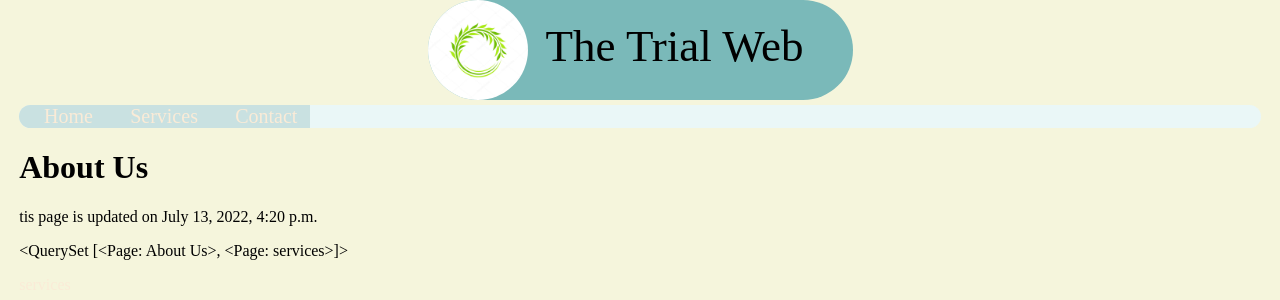
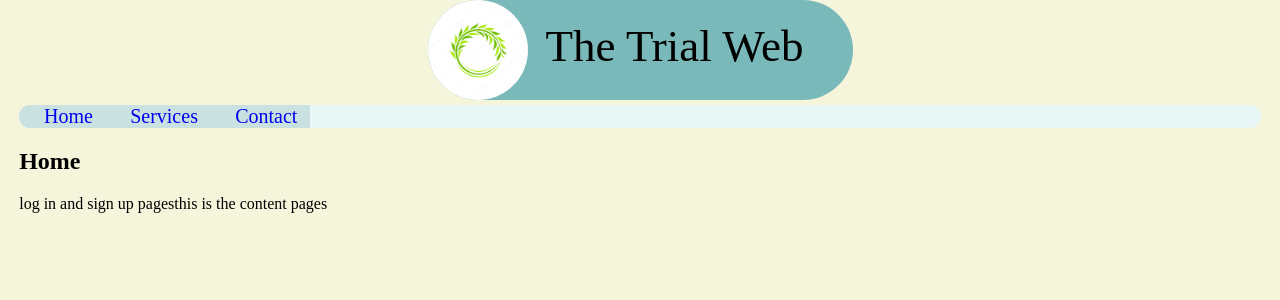
Before and after one commit to Baibhab-7279/djan_f2, a Django app: page / in a window 1280 px wide. Shown: the top 300 px of the page. Run offline with Django 4.2, Linux system fonts and the light colour scheme; data comes from the database, SQL or seed files in the repository.

Commit message:
2nd_commi

```diff
--- a/myapp/myapp/static/css/main.css
+++ b/myapp/myapp/static/css/main.css
@@ -8,7 +8,6 @@ body{
 
 a:link{
     text-decoration: none;
-    color: antiquewhite;
 }
 
 #name{
@@ -45,7 +44,6 @@ a:link{
     font-size: 20px;
     background-color: rgb(201, 225, 225);
     text-transform: capitalize;
-    text-decoration: none;
 }
 
 #nav_bar_item_1{
@@ -54,4 +52,9 @@ a:link{
 
 .nav_bar_item:hover{
     background-color: rgb(141, 181, 168);
+    color: brown;
 }
+
+#home_content_1{
+    display: flex;
+}
--- a/myapp/myapp/templates/base.html
+++ b/myapp/myapp/templates/base.html
@@ -23,6 +23,6 @@
     {% block content %}
         <p>thos is the content of the base <br>which is basically default</p>
     {% endblock content%}
-    <p><a href="/contact">Contact</a></p>
+
 </body>
 </html>
--- /dev/null
+++ b/myapp/pages/static/first.css
@@ -0,0 +1,4 @@
+
+#home_content_1{
+    display: flex;
+}
--- a/myapp/pages/templates/pages/page.html
+++ b/myapp/pages/templates/pages/page.html
@@ -1,4 +1,7 @@
 {% extends "base.html" %}
+
+{% load static %}
+
 
 <!DOCTYPE html>
 <html lang="en">
@@ -6,15 +9,17 @@
     <meta charset="UTF-8">
     <meta http-equiv="X-UA-Compatible" content="IE=edge">
     <meta name="viewport" content="width=device-width, initial-scale=1.0">
+    <link rel="stylesheet" href="{% static 'first.css' %}" type="text/css">
     <title>Document</title>
 </head>
 <body>
     <p>hello</p>
     {% block content %}
-        <h1>{{ obj.title}}</h1>
-        <p>tis page is updated on {{ obj.update_date }}</p>
-        <p>{{ page_list }}</p>
-        <a href="/services">services</a>
+        <h2>Home</h2>
+        <div class="home_content" id="home_content_1">
+            <div class="home_log_sign_up" id="home_sign_up_1">log in and sign up pages</div>
+            <div class="home_content" id="home_content">this is the content pages</div>
+        </div>
     {% endblock content %}
 </body>
 </html>
--- a/myapp/pages/templates/pages/page_1.html
+++ b/myapp/pages/templates/pages/page_1.html
@@ -9,8 +9,7 @@
 </head>
 <body>
     {% block content %}
-        <h1>{{ obj.title}}</h1>
-        <a href="/">About</a>
+        <h2>this is the service page</h2>
     {% endblock content %}
 </body>
 </html>
```
Also changed, not shown: myapp/pages/forms.py (deleted, +0 -7 lines), myapp/pages/templates/pages/login.html (added, +20 -0 lines).
